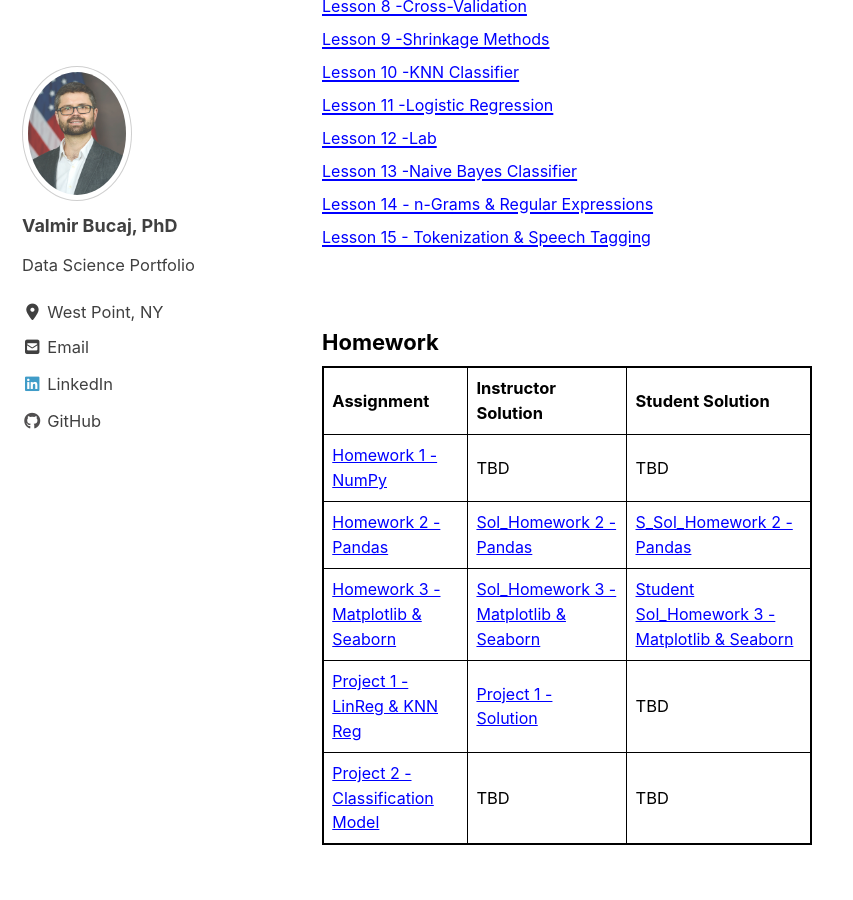
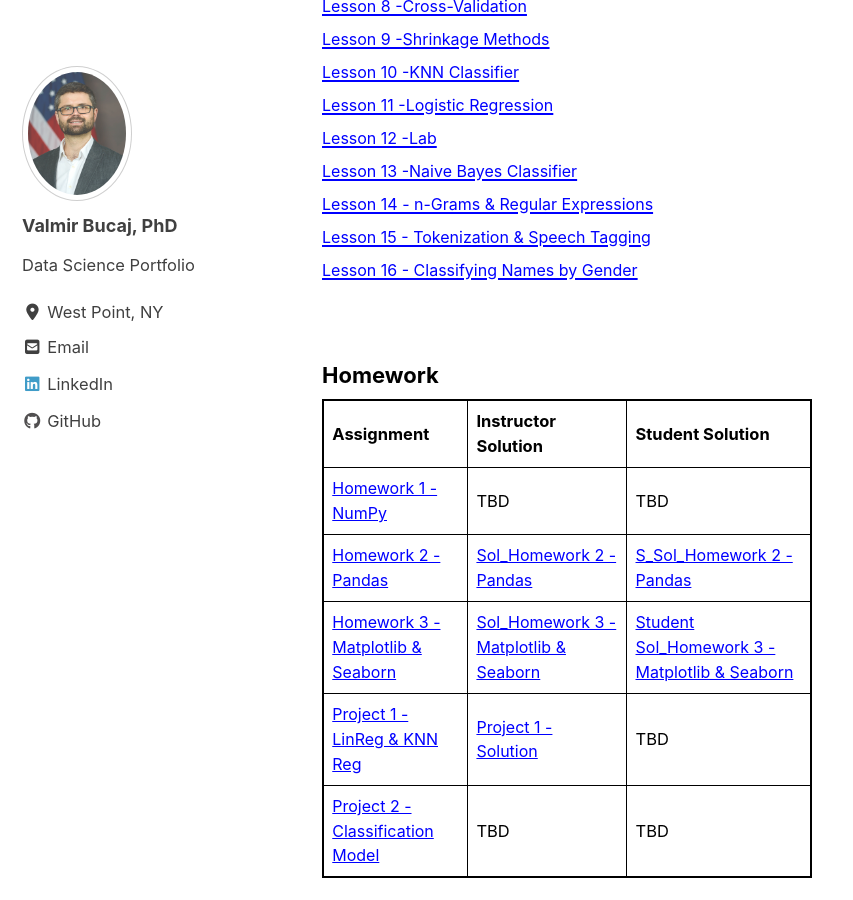
Before and after one commit to vbucaj/vbucaj.github.io, a Jekyll site: the page built from _pages/MA477.md, in a window 1280 px wide and 900 px high, scrolled down 1009 px. Shown: the whole window, without its empty margins (0-853 px from the left). Built offline with Jekyll 4.4.1, drawn with Linux system fonts in a browser that asks for light colours; cached includes are drawn as plain includes; nearby versions of some CDN libraries.

Commit message:
lesson 16

```diff
--- a/_pages/MA477.md
+++ b/_pages/MA477.md
@@ -65,6 +65,8 @@ To download the JupyterNotebooks follow the steps below:
 <br>
 <a href="https://github.com/vbucaj/lecture-notes/blob/master/MA477%20-%20Theory%20and%20Applications%20of%20Data%20Science/Lessons/Lesson%2015%20-%20Tokenization%2C%20Speech%20Taging%2C%20Chunking/Lesson%2015%20-%20Tokenization%2C%20Speech%20Tagging%2C%20Chunking.ipynb" target="_blank"><font size='3'>Lesson 15 - Tokenization & Speech Tagging</font></a>
 <br>
+<a href="https://github.com/vbucaj/lecture-notes/blob/master/MA477%20-%20Theory%20and%20Applications%20of%20Data%20Science/Lessons/Lesson%2016%20-%20Classifying%20Names%20by%20Gender/Lesson%2016%20-%20Classifying%20Names%20via%20NBC.ipynb" target="_blank"><font size='3'>Lesson 16 - Classifying Names by Gender</font></a>
+<br>
 </body>
 
 
```
